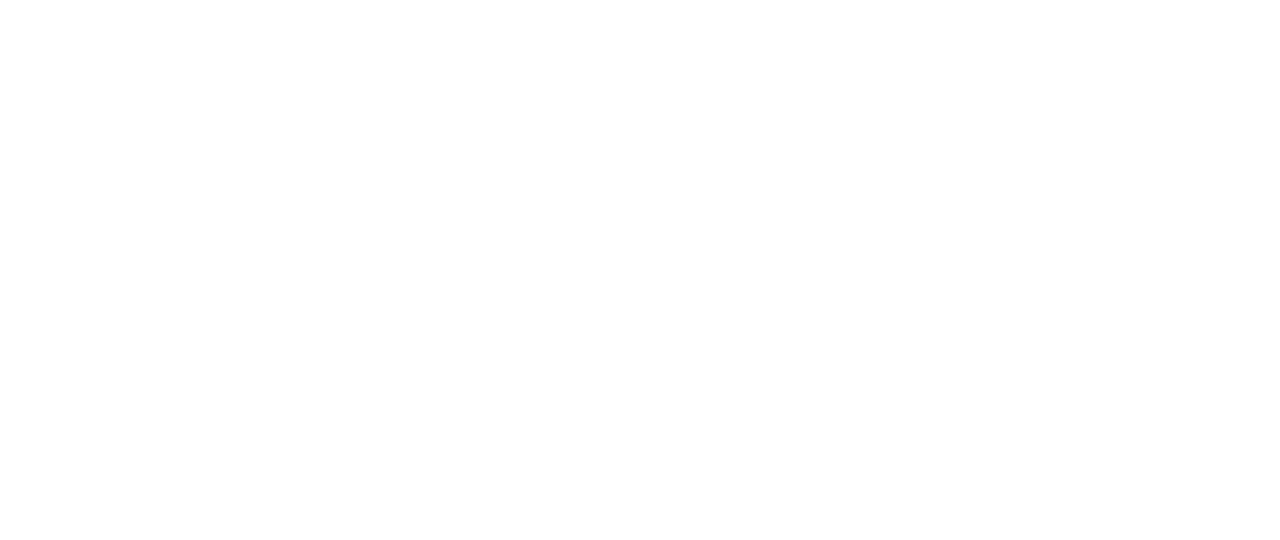
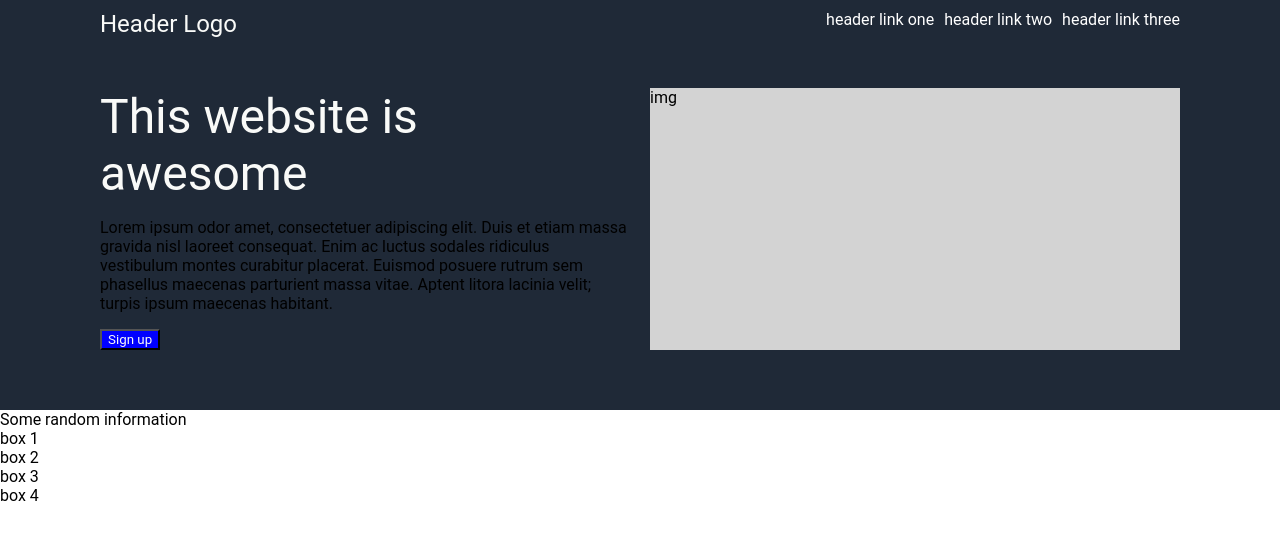
Before and after one commit to hanswys/web-project, a plain HTML site: page index.html in a window 1280 px wide. Drawn offline with Linux system fonts and the light colour scheme.

Commit message:
header-content

```diff
--- a/index.html
+++ b/index.html
@@ -3,9 +3,38 @@
     <head>
         <meta charset="UTF-8">
         <meta name="viewport" content="width=device-width, initial-scale=1.0">
-    <title>Document</title>
+        <link rel="stylesheet" href="style.css">
+        <title>Website</title>
     </head>
     <body>
+        <div class="header">
+            <div class="top">
+                <div class="hero">Header Logo</div>
+                <div class="text">header link one</div>
+                <div class="text">header link two</div>
+                <div class="text">header link three</div>
+            </div>
+            <div class="main-img">
+                <div class="main">
+                    <div class="main-text">This website is awesome</div>
+                    <p>Lorem ipsum odor amet, consectetuer adipiscing elit. Duis
+                        et etiam massa gravida nisl laoreet consequat. Enim ac
+                        luctus sodales ridiculus vestibulum montes curabitur
+                        placerat. Euismod posuere rutrum sem phasellus maecenas
+                        parturient massa vitae. Aptent litora lacinia velit;
+                        turpis ipsum maecenas habitant. </p>
+                    <button class="sign-up">Sign up</button>
+                </div>
+                <div class="img">img</div>
+            </div>
+        </div>
 
+        <div class="random-info">
+            <div>Some random information</div>
+            <div>box 1</div>
+            <div>box 2</div>
+            <div>box 3</div>
+            <div>box 4</div>
+        </div>
     </body>
 </html>
--- a/style.css
+++ b/style.css
@@ -0,0 +1,61 @@
+*{
+    font-family: Roboto;
+}
+
+body{
+    margin: 0;
+    display: flex;
+    flex-direction: column;
+}
+.header{
+    background-color: #1F2937;
+    flex: 1;
+    padding: 10px 100px;
+}
+
+.top{
+    display: flex;
+    justify-content: space-between;
+    gap: 10px;
+    color: white;
+    margin-bottom: 50px;
+}
+
+.hero{
+    flex:1;
+    font-size: 24px;
+    color: #F9FAF8;
+}
+
+.main-img{
+    display: flex;
+    gap: 20px;
+    /* justify-content: space-between; */
+    padding-bottom: 50px;
+}
+
+.main{
+    flex: 1;
+
+}
+
+.main-text{
+    font-size: 48px;
+    font-weight: 900%;
+    color: #F9FAF8;
+}
+
+.img{
+    flex: 1;
+    background-color: lightgray;
+}
+
+.sign-up{
+    /* border-radius: 80%; */
+    background-color: blue;
+    color:#F9FAF8;
+}
+
+.random-info{
+
+}
```
Lines whose indentation alone changed are shown as unchanged.
